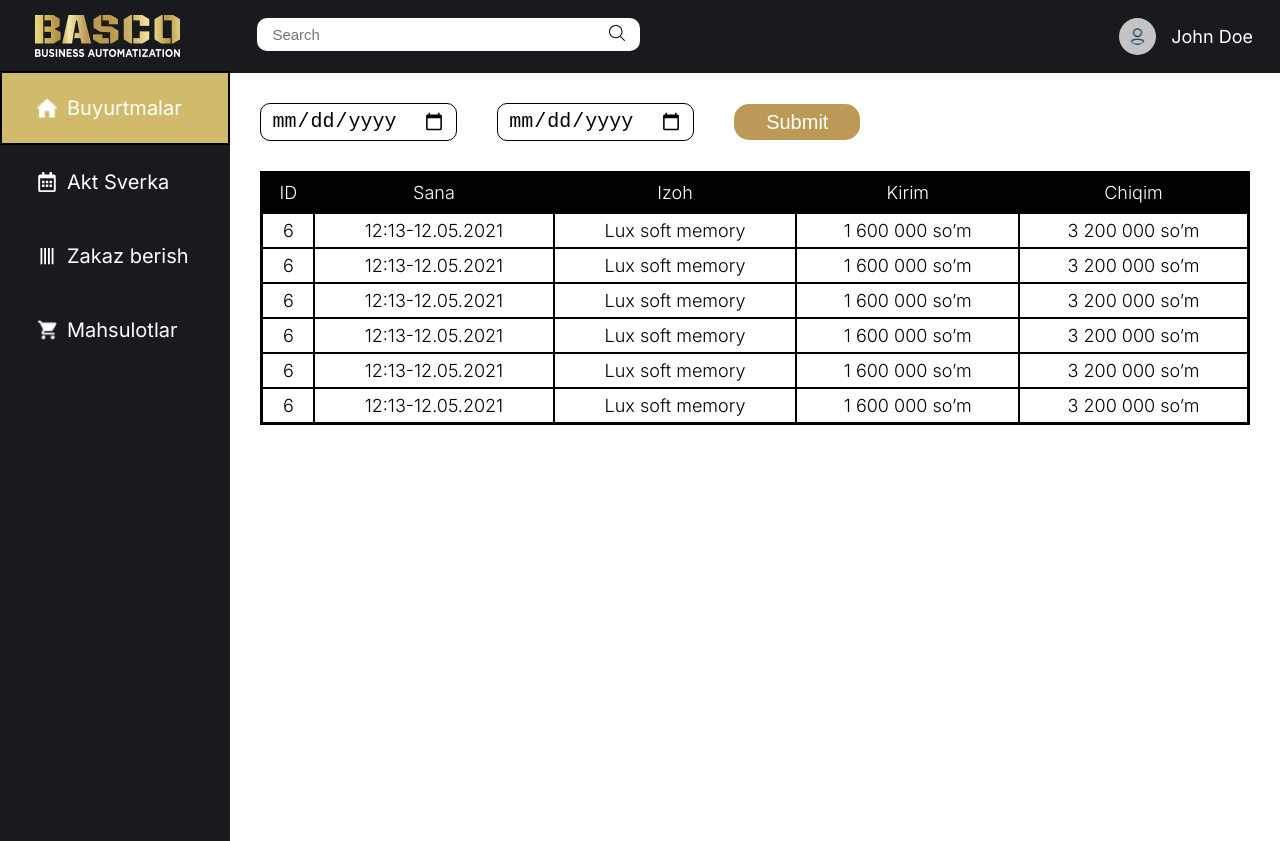
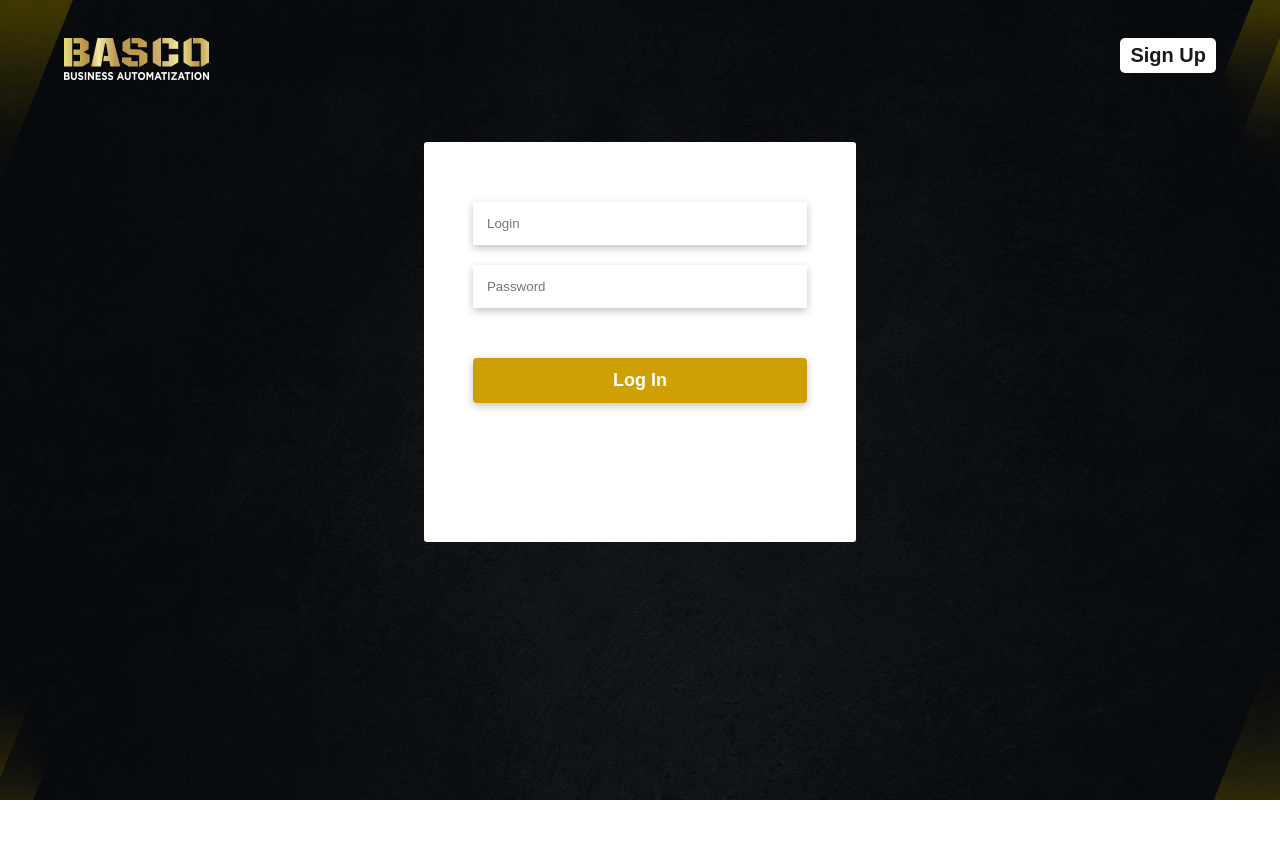
Before and after one commit to the-rustambek/basco_projects, a React (Create React App) app: page /akt in a window 1280 px wide. After the commit the page ends 800 px from the top, so only its background shows below. Built offline with nearby package versions, Linux system fonts and the light colour scheme.

Commit message:
added login page

```diff
--- a/src/App.jsx
+++ b/src/App.jsx
@@ -1,14 +1,20 @@
-import { Route } from 'react-router-dom';
-import { Switch } from 'react-router-dom';
-import './App.css';
-import Header from './Components/Header/Header';
-import Sidebar from './Components/Sidebar/Sidebar';
-import AktPage from './Pages/AktPage/AktPage';
-import BuyurtmalarPage from './Pages/BuyurtmalarPage/BuyurtmalarPage';
+import { useState } from "react";
+import { Route } from "react-router-dom";
+import { Switch } from "react-router-dom";
+import "./App.css";
+import Header from "./Components/Header/Header";
+import Sidebar from "./Components/Sidebar/Sidebar";
+import AktPage from "./Pages/AktPage/AktPage";
+import BuyurtmalarPage from "./Pages/BuyurtmalarPage/BuyurtmalarPage";
+import Login from "./Pages/Login/Login";
 
 function App() {
+  const [login, setlogin] = useState(true);
   return (
     <div className="app">
+      {login ? (
+        <Login login={{ login, setlogin }} />
+      ) : (
         <div className="container">
           <Sidebar />
           <div className="main">
@@ -29,6 +35,7 @@ return (
             </Switch>
           </div>
         </div>
+      )}
     </div>
   );
 }
--- /dev/null
+++ b/src/Pages/Login/Login.jsx
@@ -0,0 +1,40 @@
+import React, { useState } from "react";
+import logo from "../../Assets/Img/BascoLogo.png";
+import "./login.css";
+function Login(props) {
+  const [sign, setsign] = useState(true);
+  const changeLogin = () => {
+    props.login.setlogin(!props.login.login);
+  };
+  const changeBtn = () => {
+    setsign(!sign);
+  };
+
+  return (
+    <div className="loginContainer">
+      <div className="loginHead">
+        <div className="logo">
+          <img src={logo} alt="" />
+        </div>
+        <div className="signBtn">
+          <button onClick={changeBtn}>{sign ? "Sign Up" : "Log In"}</button>
+        </div>
+      </div>
+      {sign ? (
+        <form className="form" onSubmit={changeLogin}>
+          <input id="login" type="text" placeholder="Login" />
+          <input id="login" type="password" placeholder="Password" />
+          <button>Log In</button>
+        </form>
+      ) : (
+        <form className="form" onSubmit={changeLogin}>
+          <input id="email" type="email" placeholder="E-mail" />
+          <input id="number" type="number" placeholder="Phone Number" />
+          <button>Sign Up</button>
+        </form>
+      )}
+    </div>
+  );
+}
+
+export default Login;
--- /dev/null
+++ b/src/Pages/Login/login.css
@@ -0,0 +1,83 @@
+* {
+  padding: 0;
+  margin: 0;
+  box-sizing: border-box;
+  font-family: sans-serif;
+}
+html {
+  font-size: 62.5%;
+}
+.loginContainer {
+  background: #191a1e;
+  background-image: url("../../Assets/Img/background.png");
+  background-position: center center;
+  background-repeat: no-repeat;
+  background-size: cover;
+  width: 100vw;
+  height: 100vh;
+  padding: 2.4rem;
+}
+.loginHead {
+  display: flex;
+  justify-content: space-between;
+  margin-top: 1.4rem;
+  padding: 0 4rem;
+}
+.loginHead button {
+  background-color: #fff;
+  border: none;
+  color: #191a1e;
+  font-size: 2rem;
+  border-radius: 0.5rem;
+  font-weight: 750;
+  padding: 0.6rem 1rem;
+  transition: all 0.4s ease-in-out;
+  cursor: pointer;
+  outline: none;
+}
+.loginHead button:hover {
+  color: rgb(207, 160, 4);
+}
+.form {
+  display: flex;
+  flex-direction: column;
+  background-color: #fff;
+  width: 35%;
+  padding: 3rem;
+  height: 50vh;
+  margin: 0 auto;
+  margin-top: 6rem;
+  padding-top: 6rem;
+  border-radius: 0.3rem;
+}
+.form input {
+  width: 90%;
+  background-color: #fff;
+  color: #555;
+  outline: none;
+  border: none;
+  box-shadow: rgba(0, 0, 0, 0.24) 0px 3px 8px;
+  padding: 1.4rem;
+  display: block;
+  margin: 0 auto;
+  margin-bottom: 2rem;
+}
+.form button {
+  width: 90%;
+  background-color: rgb(207, 160, 4);
+  color: #fff;
+  outline: none;
+  border: none;
+  box-shadow: rgba(0, 0, 0, 0.24) 0px 3px 8px;
+  padding: 1.2rem;
+  display: block;
+  margin: 0 auto;
+  font-size: 1.8rem;
+  transition: 0.5s ease-in-out all;
+  margin-top: 3rem;
+  font-weight: 600;
+  border-radius: 0.4rem;
+}
+.form button:hover {
+  transform: scale(1.1);
+}
```
Also changed, not shown: src/Assets/Img/background.png (added), 1 other file (tests, documents, lock files or other folders). Lines whose indentation alone changed are shown as unchanged.
